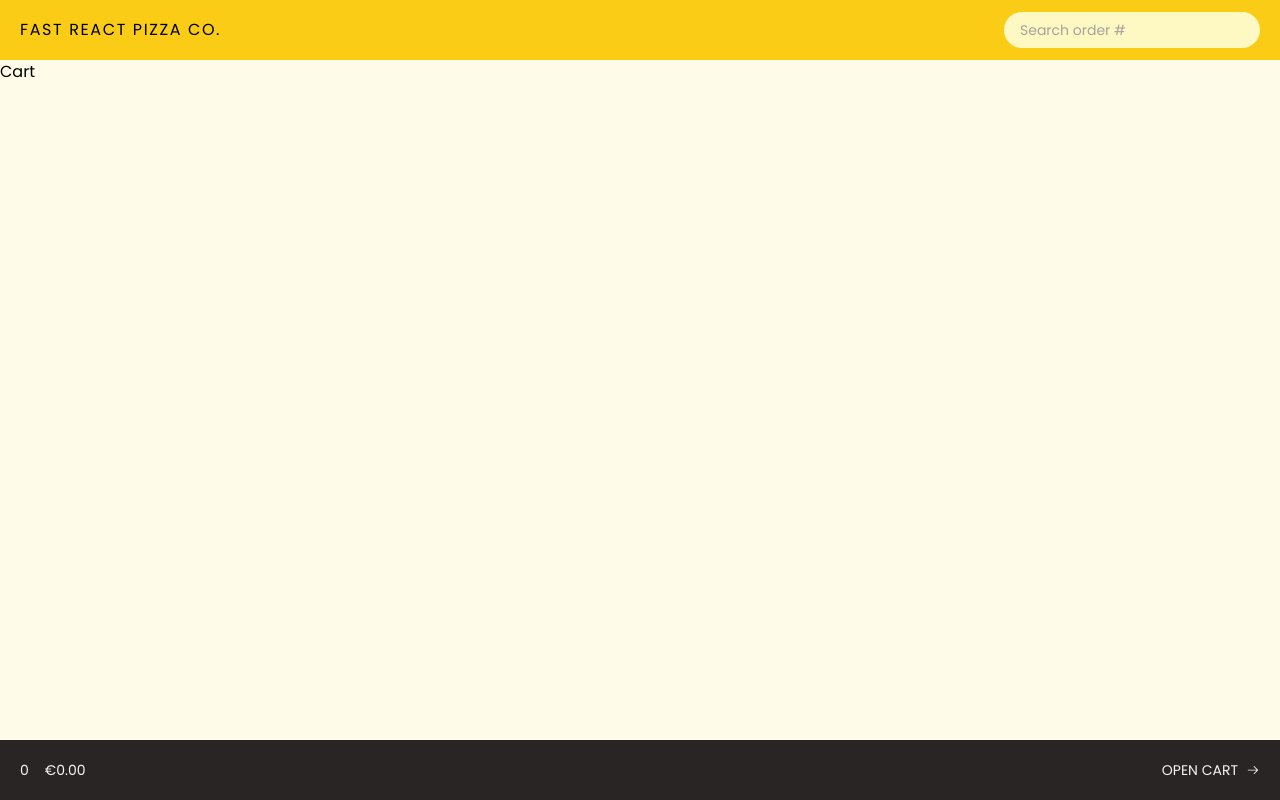
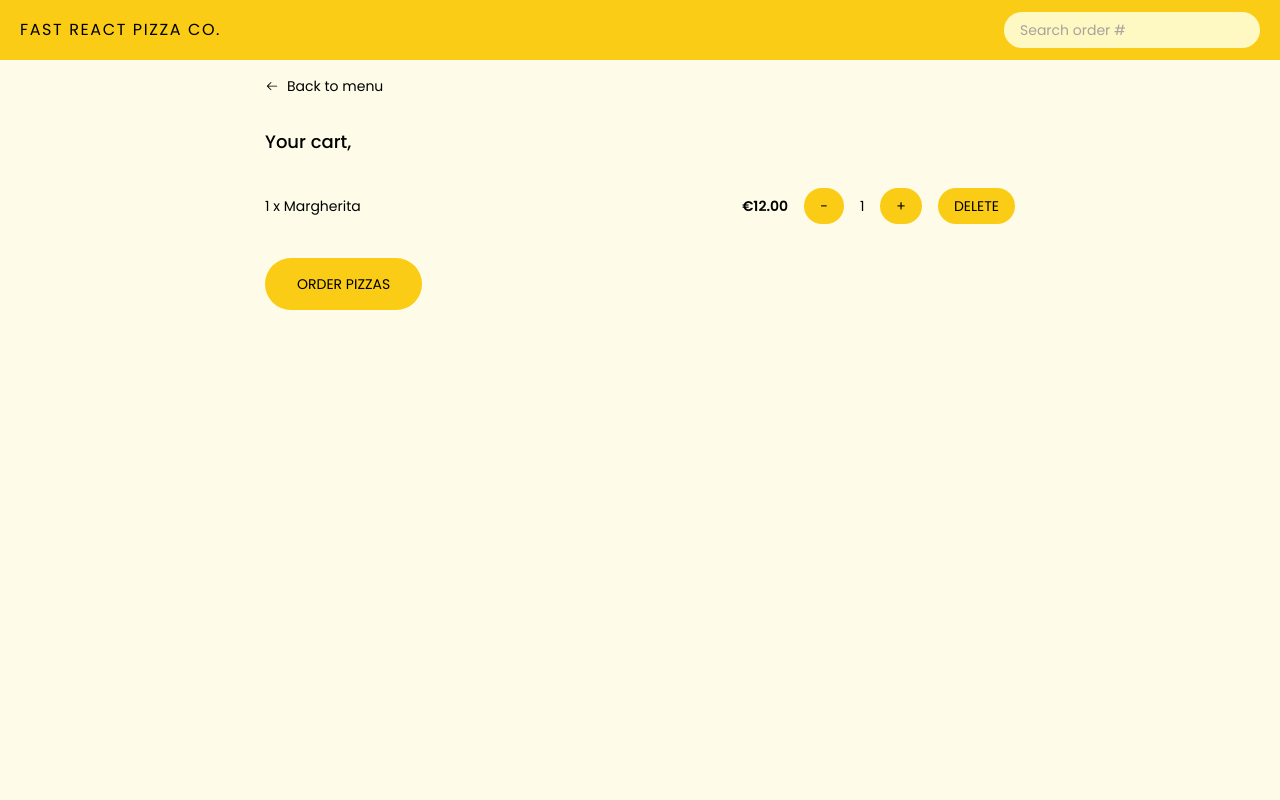
Before and after one commit to MarioMilosevic/Fast-pizza, a React (Vite) app: page /cart in a window 1280 px wide. Built offline with nearby package versions, Linux system fonts and the light colour scheme.

Commit message:
Add css to Cart component

```diff
--- a/src/components/Cart.tsx
+++ b/src/components/Cart.tsx
@@ -1,5 +1,65 @@
+import { GoArrowLeft } from "react-icons/go";
+import { useSelector, useDispatch } from "react-redux";
+import { RootState } from "../redux/store/store";
+import { useNavigate } from "react-router-dom";
+import { setLoading } from "../redux/features/loadingSlice";
+import Button from "./Button";
 const Cart = () => {
-  return <div>Cart</div>;
+  const user = useSelector((state: RootState) => state.user);
+  const navigate = useNavigate();
+  const dispatch = useDispatch();
+
+  const goToMenu = () => {
+    navigate("/menu");
+    dispatch(setLoading(true));
+  };
+
+  return (
+    <div className="w-[750px] flex flex-col mx-auto py-4 gap-4">
+      <div
+        className="flex gap-2 items-center text-sm hover:underline"
+        onClick={goToMenu}
+      >
+        <GoArrowLeft />
+        <a>Back to menu</a>
+      </div>
+      <div className="py-4 font-medium text-lg">
+        Your cart, <span className="capitalize">{user.name}</span>
+      </div>
+
+      <div className="flex text-sm justify-between items-center">
+        <span>1 x Margherita</span>
+
+        <div className="flex items-center gap-4">
+          <span className="font-semibold">€12.00</span>
+          <div className="flex items-center  gap-4">
+            <Button
+              size="small"
+              buttonClickHandler={() => console.log("nesto")}
+            >
+              -
+            </Button>
+            <p>1</p>
+            <Button
+              size="small"
+              buttonClickHandler={() => console.log("nesto")}
+            >
+              +
+            </Button>
+            <Button
+              size="small"
+              buttonClickHandler={() => console.log("nesto")}
+            >
+              Delete
+            </Button>
+          </div>
+              </div>
+      </div>
+              <div className="py-8">
+                  <Button size="big">Order Pizzas</Button>
+              </div>
+    </div>
+  );
 };
 
 export default Cart;
--- a/src/components/CartStatus.tsx
+++ b/src/components/CartStatus.tsx
@@ -10,7 +10,7 @@ const CartStatus = () => {
   );
 
   return (
-    <footer className="fixed z-10 uppercase w-full bottom-0 text-sm bg-stone-800 text-stone-100 flex justify-between items-center p-5">
+    <footer className="fixed uppercase w-full bottom-0 text-sm bg-stone-800 text-stone-100 flex justify-between items-center p-5">
       <div className="flex gap-4">
         <span>{value.length}</span>
         <span>{`€${totalSum.toFixed(2)}`}</span>
--- /dev/null
+++ b/src/components/ClearButton.tsx
@@ -0,0 +1,11 @@
+import React from 'react'
+
+const ClearButton = () => {
+  return (
+    <div>
+
+    </div>
+  )
+}
+
+export default ClearButton
--- a/src/components/Header.tsx
+++ b/src/components/Header.tsx
@@ -6,6 +6,7 @@ import CartStatus from "./CartStatus";
 const Header = () => {
   const user = useSelector((state: RootState) => state.user);
   const loading = useSelector((state: RootState) => state.loading);
+  const cart = useSelector((state: RootState) => state.cart);
   return (
     <>
       <header className="bg-yellow-400 px-5 py-3 flex justify-between items-center">
@@ -19,11 +20,11 @@ const Header = () => {
             placeholder="Search order #"
           />
         </form>
-        {user.name  !== "" && <div className="uppercase">{user.name}</div>}
+        {user.name !== "" && <div className="uppercase">{user.name}</div>}
       </header>
       {loading.value && <Loading />}
       <Outlet />
-      <CartStatus/>
+      {cart.value.length > 0 && <CartStatus />}
     </>
   );
 };
--- a/src/components/Menu.tsx
+++ b/src/components/Menu.tsx
@@ -6,9 +6,8 @@ import { setLoading } from "../redux/features/loadingSlice";
 import Pizza from "./Pizza";
 const Menu = () => {
   const [pizzas, setPizzas] = useState<PizzaType[]>([]);
+  const dispatch = useDispatch();
 
-  // treba mi stejt za cart pica, da ima add da ima delete, ako je duzina ovog carta veca od 0 da se dolje pojavi onaj div
-  const dispatch = useDispatch();
   useEffect(() => {
     const fetchData = async () => {
       try {
@@ -28,7 +27,7 @@ const Menu = () => {
   }, [dispatch]);
 
   return (
-    <main className="w-[750px] mx-auto">
+    <main className="w-[750px] mx-auto pb-4">
       <ul>
         {pizzas.map((pizza) => (
           <Pizza key={pizza.id} {...pizza} />
--- a/src/components/Welcome.tsx
+++ b/src/components/Welcome.tsx
@@ -5,8 +5,10 @@ import { useState } from "react";
 import { RootState } from "../redux/store/store";
 import { useNavigate } from "react-router-dom";
 import Button from "./Button";
+
 const Welcome = () => {
   const user = useSelector((state: RootState) => state.user);
+
   const [value, setValue] = useState<string>("");
   const dispatch = useDispatch();
   const navigate = useNavigate();
@@ -14,12 +16,12 @@ const Welcome = () => {
   const submitHandler = (e: React.FormEvent<HTMLFormElement>) => {
     e.preventDefault();
     if (value) {
-      buttonHandler();
+      goToMenu();
       navigate("/menu");
     }
   };
 
-  const buttonHandler = () => {
+  const goToMenu = () => {
     if (!user.name) {
       dispatch(createUser(value));
     }
@@ -51,12 +53,12 @@ const Welcome = () => {
           </form>
         </>
       ) : (
-        <Button  size="big" buttonClickHandler={buttonHandler}>
+        <Button  size="big" buttonClickHandler={goToMenu}>
           Continue ordering, {user.name}
         </Button>
       )}
       {value !== "" && (
-        <Button size="big" buttonClickHandler={buttonHandler}>Start ordering</Button>
+        <Button size="big" buttonClickHandler={goToMenu}>Start ordering</Button>
       )}
     </section>
   );
```
